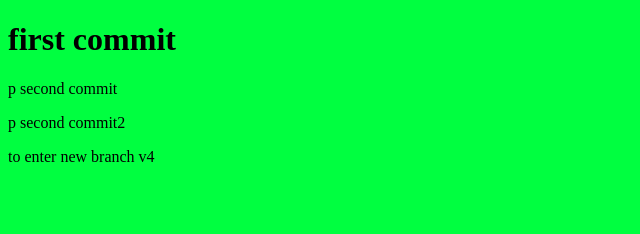
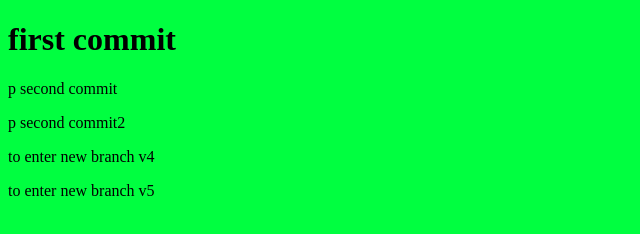
Before and after one commit to Ritikrpati23032003/Repo, a plain HTML site: page index.html in a window 1280 px wide. Shown: the whole page, without its empty margins (0-640 px from the left). Drawn offline with Linux system fonts and the light colour scheme.

Commit message:
style change

```diff
--- a/index.html
+++ b/index.html
@@ -11,5 +11,6 @@
     <p>p second commit</p>
     <p>p second commit2</p>
     <p>to enter new branch v4</p>
+    <p>to enter new branch v5</p>
 </body>
 </html>
```
